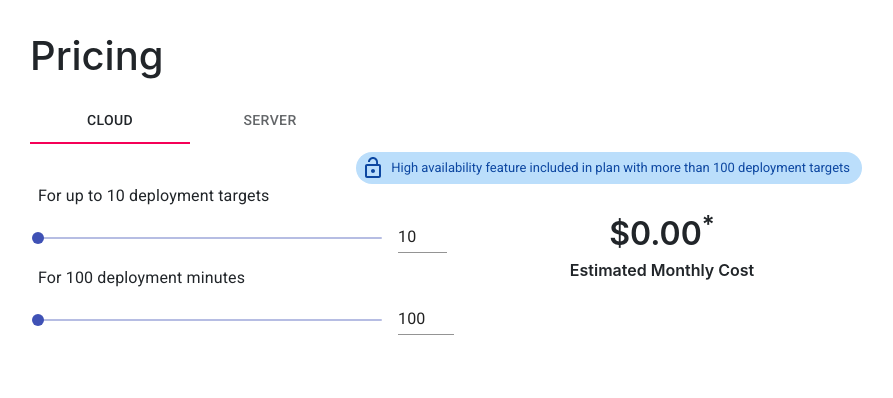
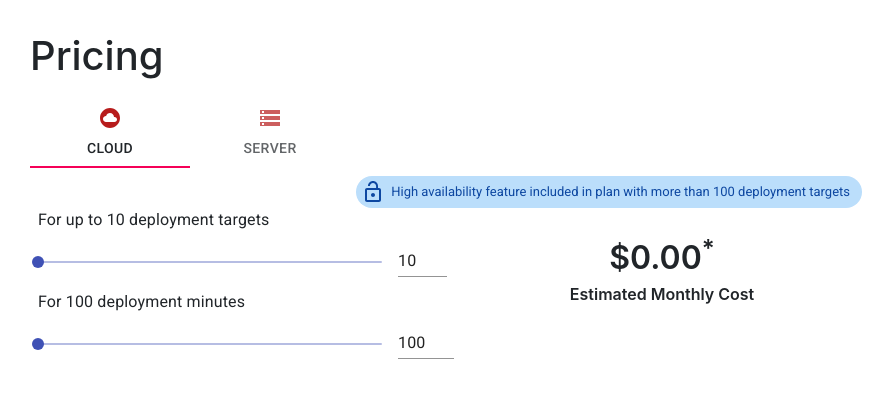
Before and after one commit to neilbo/octpus-design-react, a React (Create React App) app: page / in a window 1280 px wide. Shown: the top 398 px of the page, without its empty margins (186-1079 px from the left). Built offline with nearby package versions, Linux system fonts and the light colour scheme.

Commit message:
add icon to tabs

```diff
--- a/src/App.tsx
+++ b/src/App.tsx
@@ -4,14 +4,17 @@ import Cloud from "./pages/pricing/components/CloudPricing";
 import Server from "./pages/pricing/components/ServerPricing";
 import Tabs from '@material-ui/core/Tabs';
 import Tab from '@material-ui/core/Tab';
-import classes from "*.module.css";
 import { Grid, makeStyles } from "@material-ui/core";
-import { grey } from "@material-ui/core/colors";
+import { red } from "@material-ui/core/colors";
+import { CloudCircle, StorageOutlined } from "@material-ui/icons";
 
 const useStyles = makeStyles({
   app: {
     marginTop: 32,
     marginBottom: 16
+  },
+  tabIcon: {
+    color: red[900]
   }
 })
 
@@ -38,8 +41,12 @@ function App() {
           <Grid item xs={12} sm={8}>
             <h1>Pricing</h1>
             <Tabs value={selectedTab} onChange={handleChange} aria-label="Pricing Tabs">
-              <Tab label="Cloud" {...a11yProps(0)} />
-              <Tab label="Server" {...a11yProps(1)} />
+              <Tab label="Cloud" {...a11yProps(0)}
+              icon={<CloudCircle className={classes.tabIcon} />}
+              />
+              <Tab label="Server" {...a11yProps(1)}
+              icon={<StorageOutlined className={classes.tabIcon} />}
+               />
             </Tabs>
             {selectedTab === 0 && <Cloud />}
             {selectedTab === 1 && <Server />}
```
